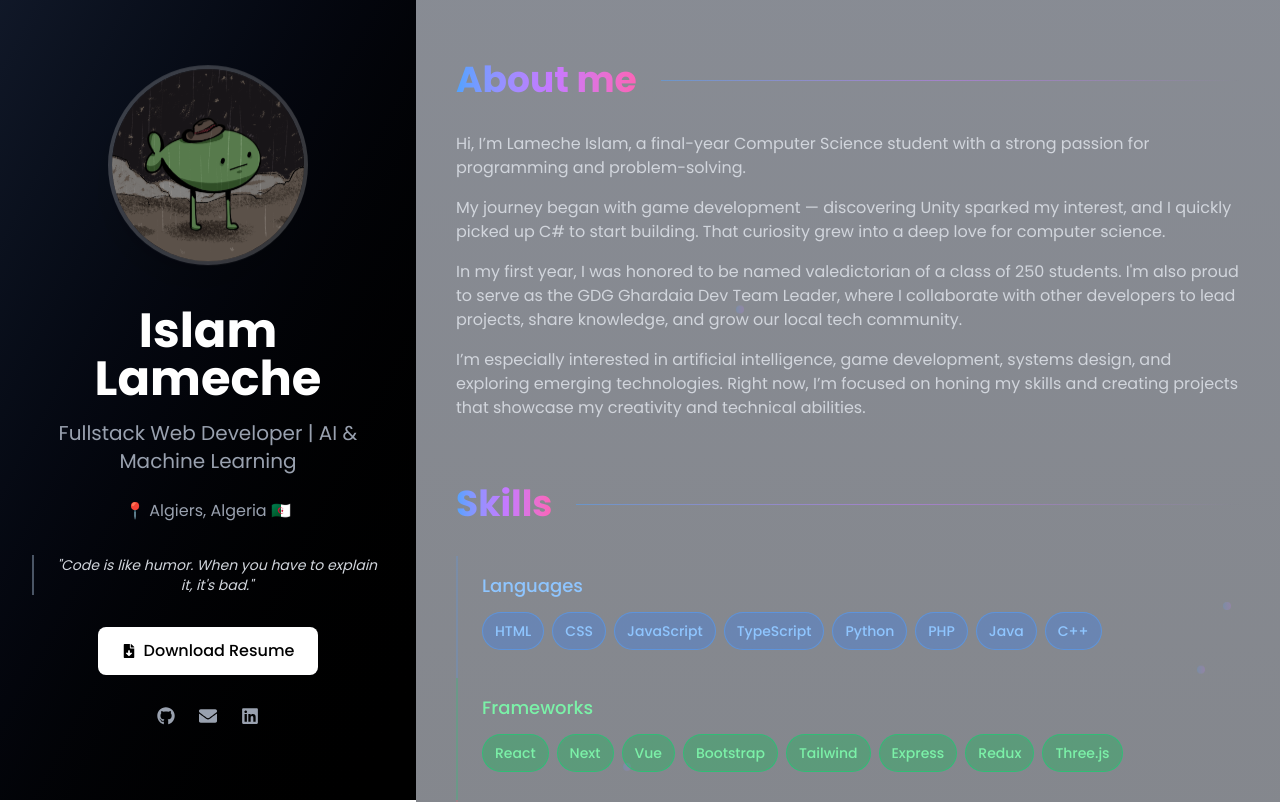
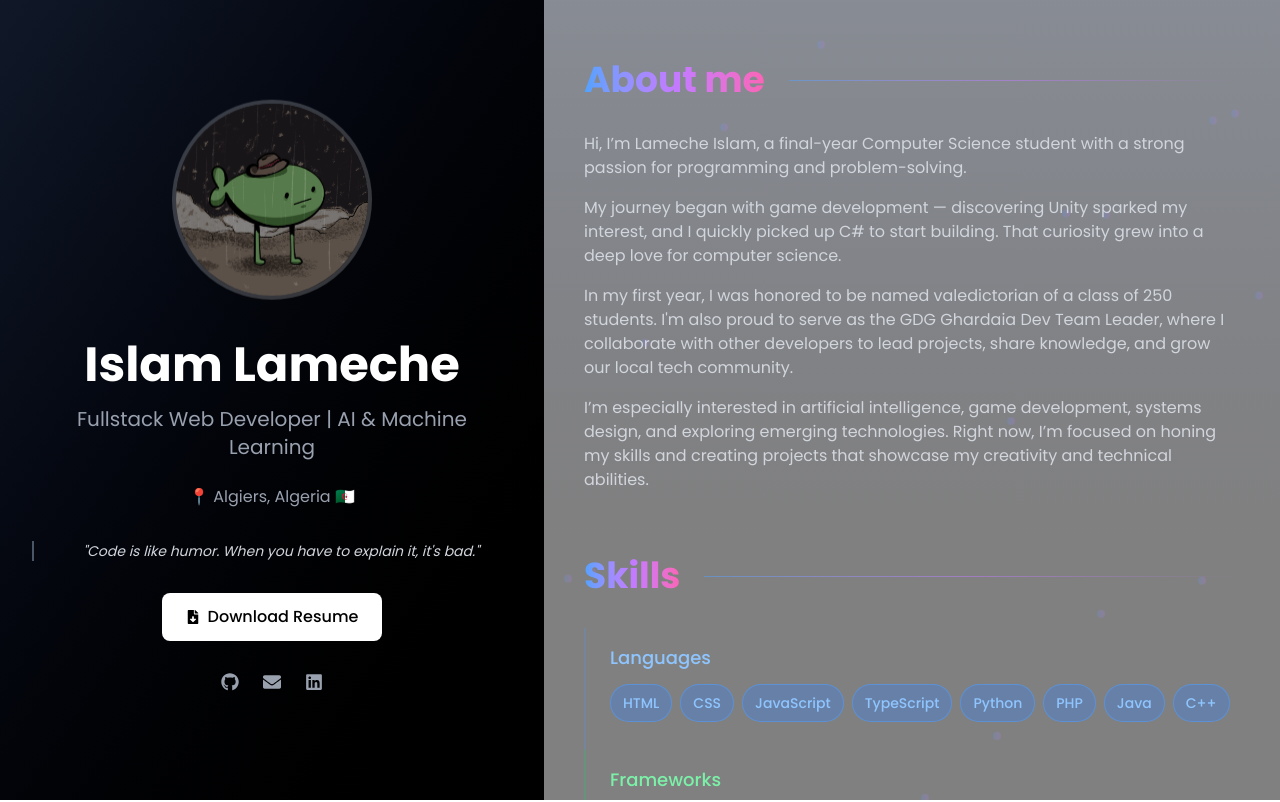
Before and after one commit to The-Sofishticated-Man/minimalist-portfolio, a Next.js app: page / in a window 1280 px wide. Shown: the top 802 px of the page. Built offline with nearby package versions, Linux system fonts and the light colour scheme.

Commit message:
Update SecondaryInfo component styles

```diff
--- a/src/components/SecondaryInfo.tsx
+++ b/src/components/SecondaryInfo.tsx
@@ -17,7 +17,7 @@ function SecondaryInfo() {
   return (
     <div
       id="info"
-      className="flex-2/5 py-15 px-10 overflow-scroll relative bg-gradient-to-b from-gray-900/50 to-black/50"
+      className="w-full xl:flex-1/5 xl:max-h-screen xl:overflow-scroll relative bg-gradient-to-b from-gray-900/50 to-black/50 px-4 sm:px-6 lg:px-8 xl:px-10 py-6 lg:py-8 xl:py-15"
     >
       {/* Floating background elements */}
       <div className="absolute inset-0 pointer-events-none overflow-hidden">
```
